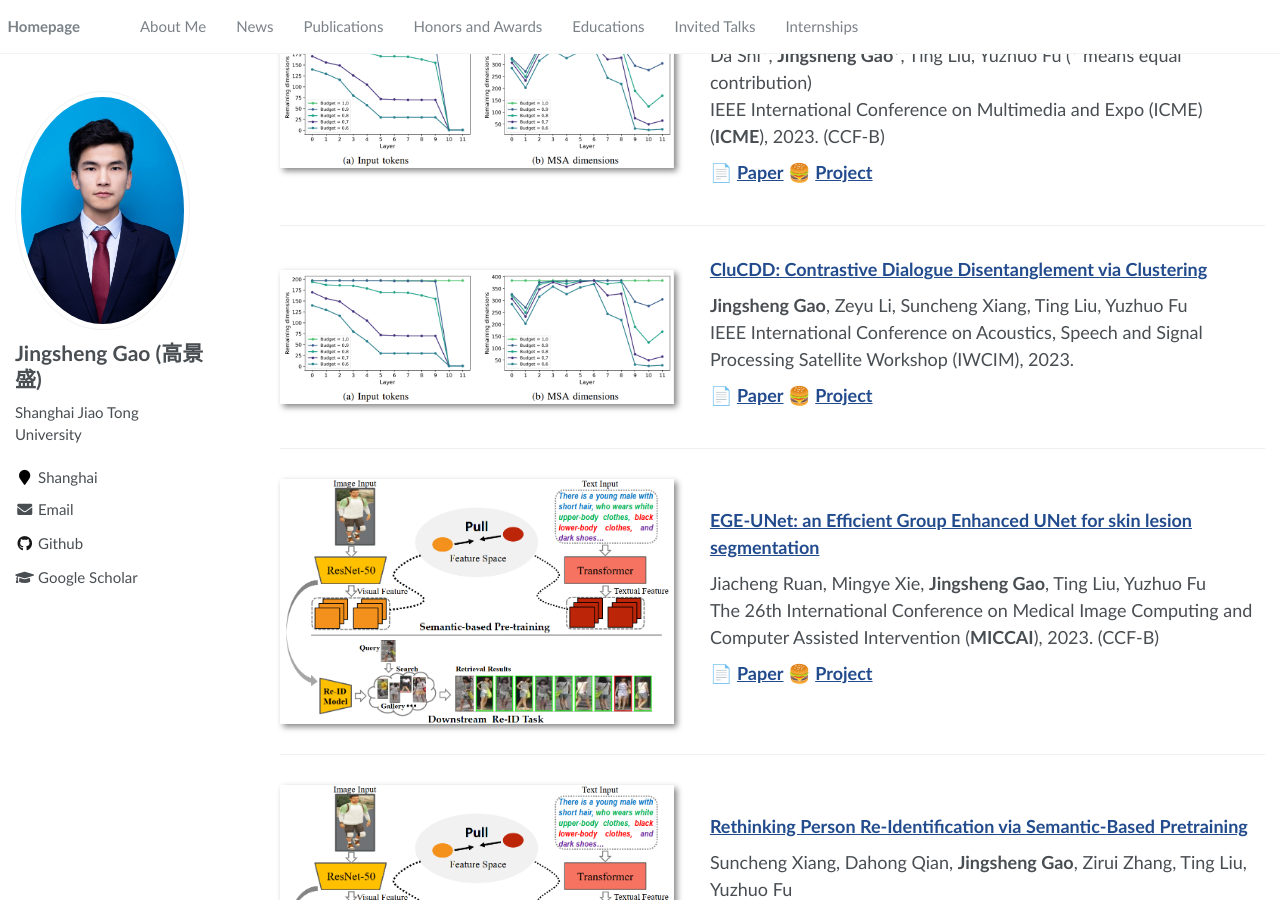
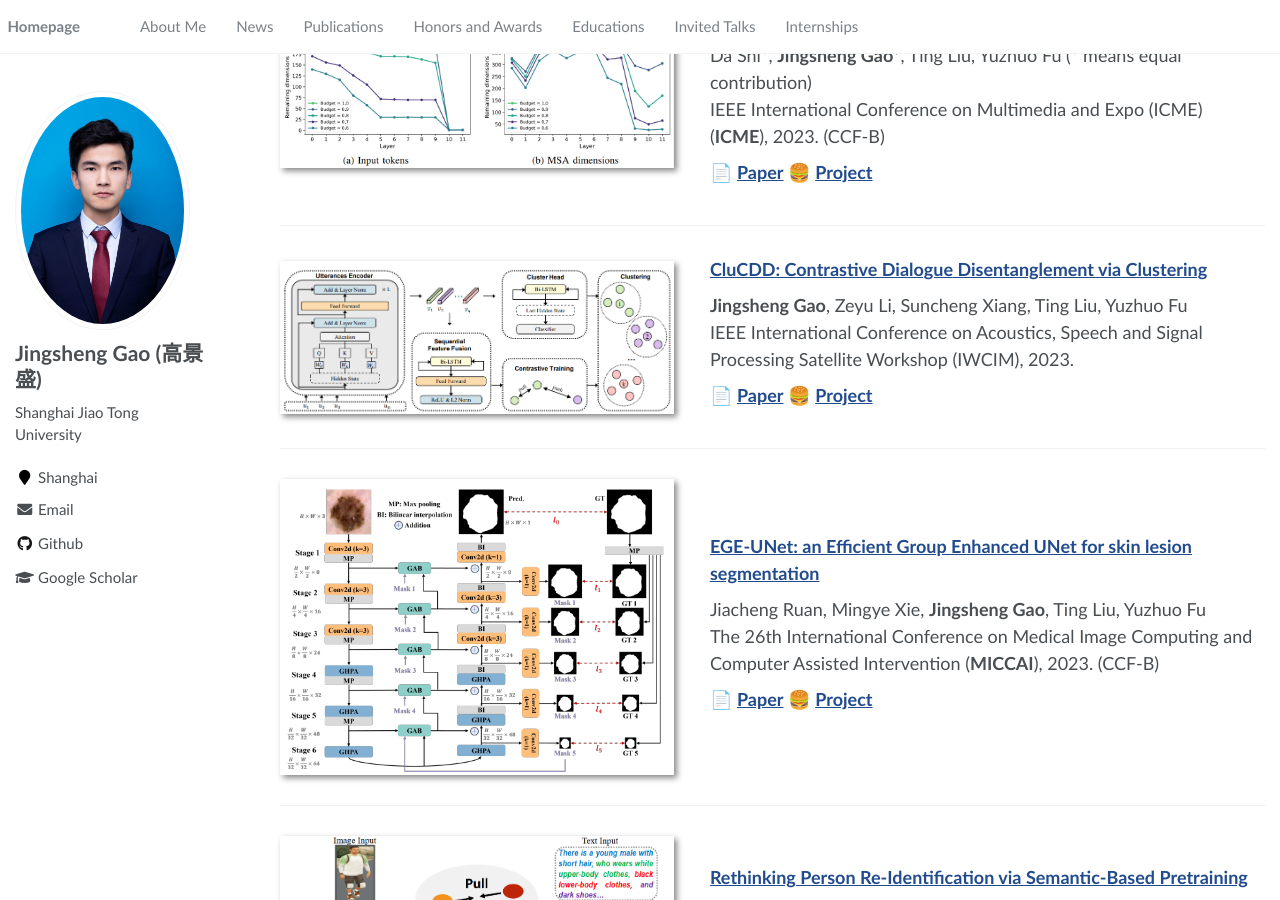
Before and after one commit to jerrynchen/jerrynchen.github.io, a Jekyll site: the page built from _pages/about.md, in a window 1280 px wide and 900 px high, scrolled down 1375 px. Built offline with Jekyll 4.4.1, drawn with Linux system fonts in a browser that asks for light colours.

Commit message:
upload all

```diff
--- a/_pages/includes/pub.md
+++ b/_pages/includes/pub.md
@@ -63,7 +63,7 @@ IEEE International Conference on Multimedia and Expo (ICME) (**ICME**), 2023. (C
 </div>
 
 
-<div class='paper-box'><div class='paper-box-image'><div><img src='images/DynaSlim.png' alt="sym" width="100%" height="100%"></div></div>
+<div class='paper-box'><div class='paper-box-image'><div><img src='images/CluCDD.png' alt="sym" width="100%" height="100%"></div></div>
 <div class='paper-box-text' style="font-size: larger;" markdown="1">
 
 
@@ -78,7 +78,7 @@ IEEE International Conference on Acoustics, Speech and Signal Processing Satelli
 </div>
 
 
-<div class='paper-box'><div class='paper-box-image'><div><img src='images/Rethink.png' alt="sym" width="100%" height="100%"></div></div>
+<div class='paper-box'><div class='paper-box-image'><div><img src='images/EGEUNet.png' alt="sym" width="100%" height="100%"></div></div>
 <div class='paper-box-text' style="font-size: larger;" markdown="1">
 
 
@@ -108,7 +108,7 @@ ACM Transactions on Multimedia Computing, Communications and Applications (**ACM
 </div>
 
 
-<div class='paper-box'><div class='paper-box-image'><div><img src='images/DynaSlim.png' alt="sym" width="100%" height="100%"></div></div>
+<div class='paper-box'><div class='paper-box-image'><div><img src='images/SAE-NTM.png' alt="sym" width="100%" height="100%"></div></div>
 <div class='paper-box-text' style="font-size: larger;" markdown="1">
 
 
```
Also changed, not shown: images/CluCDD.png (added), images/EGEUNet.png (added).
